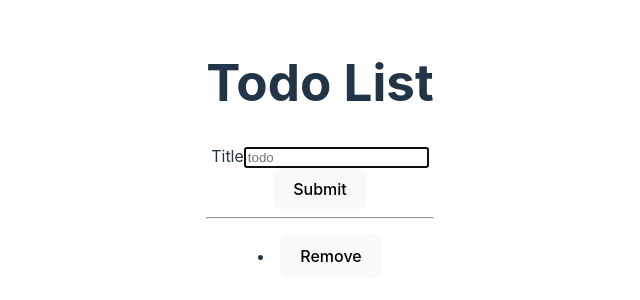
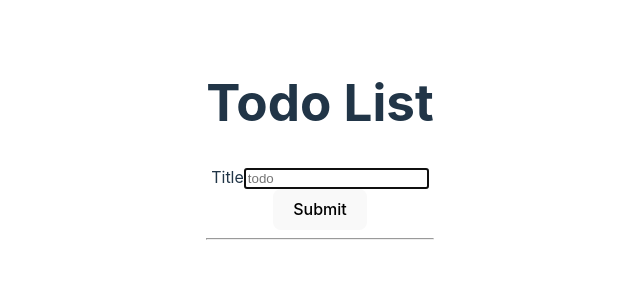
Before and after one commit to Baskanbetul/react-todo, a React (Vite) app: page / in a window 1280 px wide. Shown: the part 252-552 px from the top of the page, without its empty margins (320-960 px from the left). Built offline with nearby package versions, Linux system fonts and the light colour scheme.

Commit message:
Fixed coding functionality

```diff
--- a/src/App.jsx
+++ b/src/App.jsx
@@ -76,6 +76,7 @@ function App() {
   const removeTodo = (id) => {
     const updatedTodoList = todoList.filter((todo) => todo.id !== id);
     setTodoList(updatedTodoList);
+    console.log(id);
   };
 
   return (
@@ -85,7 +86,6 @@ function App() {
       {/* <p> {newTodo} </p> */}
       <hr />
       <TodoList todoList={todoList} onRemoveTodo={removeTodo} />
-      <TodoListItem />
     </>
   );
 }
--- a/src/TodoList.jsx
+++ b/src/TodoList.jsx
@@ -7,11 +7,18 @@ import TodoListItem from "./TodoListItem";
 //   { title: "Go to gym", id: "3" },
 // ];
 
-function TodoList({ todoList }) {
+function TodoList({ todoList, onRemoveTodo }) {
   return (
     <ul>
       {todoList.map(function (item) {
-        return <TodoListItem title={item.title} key={item.id} />;
+        return (
+          <TodoListItem
+            title={item.title}
+            key={item.id}
+            id={item.id}
+            onRemoveTodo={onRemoveTodo}
+          />
+        );
         /* <li key={item.objectID}>
             <span>{item.title}</span>
           </li> */
--- a/src/TodoListItem.jsx
+++ b/src/TodoListItem.jsx
@@ -1,10 +1,10 @@
 import React from "react";
 
-function TodoListItem({ title }) {
+function TodoListItem({ title, id, onRemoveTodo }) {
   return (
     <li>
       <span>{title}</span>
-      <button onClick={() => onRemoveTodo(todo.id)}>Remove</button>
+      <button onClick={() => onRemoveTodo(id)}>Remove</button>
     </li>
   );
 }
```
